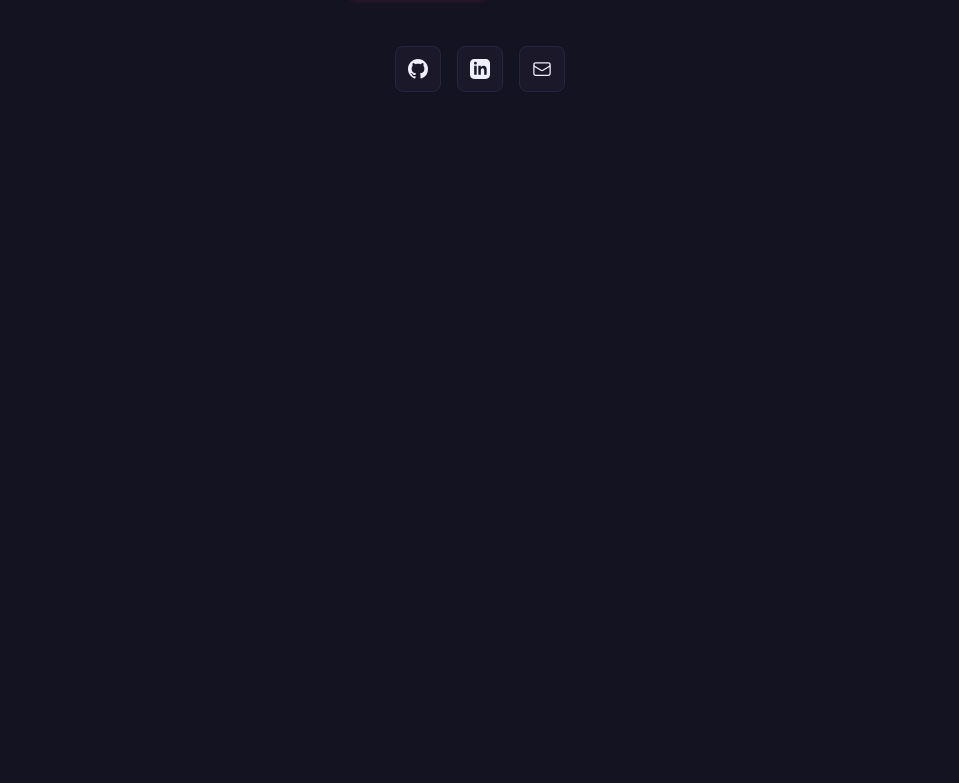
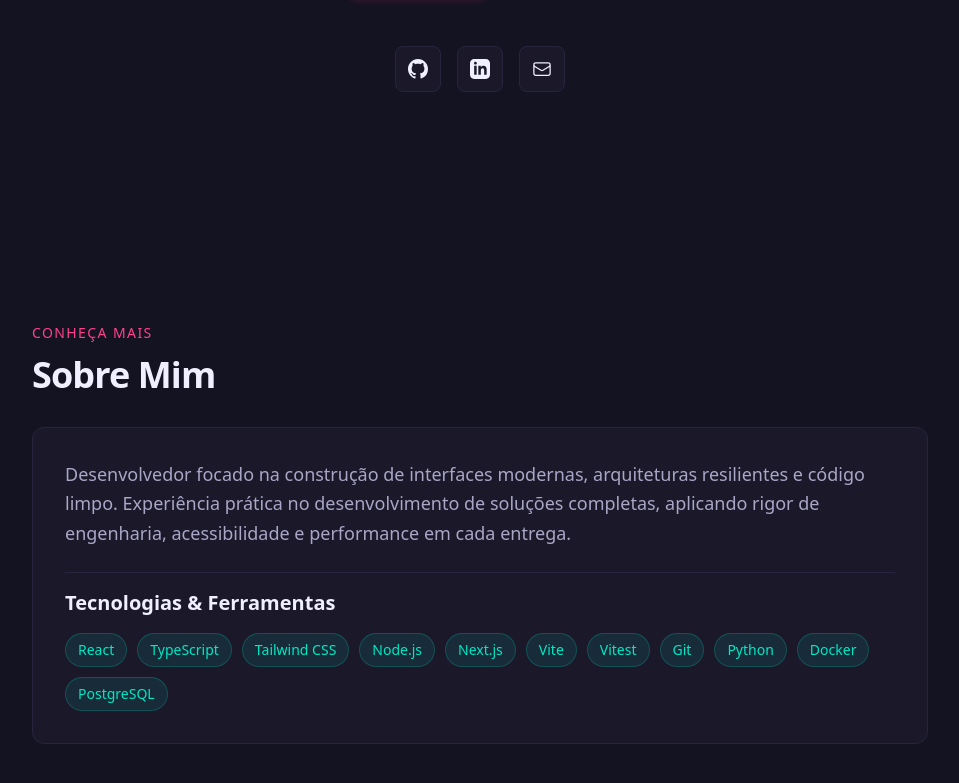
Before and after one commit to rafael-rodrigues01/portfolio, a React (Vite) app: page / in a window 1280 px wide. Shown: the part 469-1252 px from the top of the page, without its empty margins (160-1119 px from the left). Before the commit the page ends 800 px from the top, so only its background shows below. Built offline with nearby package versions, Linux system fonts and the light colour scheme.

Commit message:
feat: implement about section with skills list passing spec 02 tests

```diff
--- /dev/null
+++ b/specs/02-about-section.md
@@ -0,0 +1,46 @@
+# Spec 02: Seção Sobre Mim (AboutSection)
+
+**Status:** Concluído (Testes passando)
+
+## 1. Objetivo
+Apresentar informações detalhadas sobre a trajetória, formação e foco profissional de Rafael Rodrigues, além de exibir as principais competências técnicas / stack tecnológica de forma visual, estruturada e acessível, mapeada para a âncora `#about`.
+
+## 2. Contratos & Tipos
+- **Tipagem:** [`ProfileInfo`](file:///C:/dev/projects/Portfolio-rafael/src/types/index.ts) definida em `src/types/index.ts`, contemplando os campos:
+  - `aboutBio`: string contendo a biografia expandida (ou array de parágrafos/blocos de texto para formatação semântica).
+  - `skills`: array de strings (`string[]`) contendo as competências e tecnologias da stack principal (ex.: React, TypeScript, Tailwind CSS, Node.js, etc.).
+- **Fonte de Dados:** [`profileData`](file:///C:/dev/projects/Portfolio-rafael/src/data/profile.ts) importada de `src/data/profile.ts`.
+
+## 3. Requisitos Funcionais
+- [ ] Conter a âncora de navegação e identificador com `id="about"`.
+- [ ] Exibir o título da seção através de um heading semântico `<h2>` (ex.: "Sobre Mim").
+- [ ] Renderizar o conteúdo da biografia expandida a partir de `profileData.aboutBio` (ou estrutura equivalente desacoplada).
+- [ ] Renderizar a lista de competências técnicas / stack a partir de `profileData.skills` em formato de lista ou grid de badges/cards.
+
+## 4. Requisitos Não-Funcionais, Design & Acessibilidade (a11y)
+- **Estrutura & Semântica:**
+  - Seção envolvida em tag `<section id="about" aria-label="Sobre Mim">`.
+  - Heading de nível 2 (`<h2>`) para o título da seção.
+  - Subtítulo ou heading `<h3>` para a seção de competências (ex.: "Tecnologias & Ferramentas").
+  - A lista de habilidades deve utilizar elementos semânticos de lista (`<ul>` e `<li>`) para suporte adequado a leitores de tela.
+- **Design & Paleta (Tema Radical):**
+  - **Container:** `max-w-4xl mx-auto px-6 py-20 md:py-28`.
+  - **Cards & Contêineres:** `bg-[#1a1829] border border-[#27253d] rounded-xl p-6 md:p-8`.
+  - **Tipografia:**
+    - Título da seção: `text-[#f0efff] font-bold tracking-tight text-3xl sm:text-4xl`.
+    - Textos da biografia: `text-[#a9a6c6] leading-relaxed text-base sm:text-lg space-y-4`.
+    - Título do bloco de habilidades: `text-[#f0efff] font-semibold text-xl`.
+  - **Badges de Tecnologias:**
+    - `bg-[#00e8c6]/10 text-[#00e8c6] border border-[#00e8c6]/20 text-xs sm:text-sm px-3 py-1.5 rounded-full font-medium transition-all hover:border-[#00e8c6]/50`.
+- **Responsividade:**
+  - Layout mobile-first fluido com espaçamentos proporcionais em resoluções móveis e desktops (`sm:`, `md:`, `lg:`).
+
+## 5. Critérios de Aceite (Definição para Vitest & React Testing Library)
+1. **Identificação da Seção e Acessibilidade:**
+   - Deve renderizar uma tag `<section>` com `id="about"` e acessível pelo `role="region"` com nome associado a "Sobre Mim" (`aria-label="Sobre Mim"`).
+   - Deve renderizar um heading de nível 2 (`<h2>`) com o texto "Sobre Mim" (case-insensitive).
+2. **Renderização de Biografia:**
+   - Deve renderizar o texto correspondente à biografia detalhada (`aboutBio`) proveniente de `profileData`.
+3. **Renderização de Competências (Skills):**
+   - Deve renderizar cada item presente na lista `profileData.skills` dentro de elementos semânticos de lista (`<li>`), contendo o nome exato da tecnologia.
+   - Deve conter um heading acessível de nível 3 (`<h3>`) identificando a seção de habilidades/stack.
--- a/src/App.tsx
+++ b/src/App.tsx
@@ -1,9 +1,11 @@
 import { HeroSection } from './sections/HeroSection'
+import { AboutSection } from './sections/AboutSection'
 
 function App() {
   return (
     <main className="min-h-screen bg-[#141321] text-[#f0efff]">
       <HeroSection />
+      <AboutSection />
     </main>
   )
 }
--- a/src/data/profile.ts
+++ b/src/data/profile.ts
@@ -10,6 +10,20 @@ export const profileData: ProfileInfo = {
     linkedin: 'https://www.linkedin.com/in/rafaelrodriguesdev/',
     email: 'rahrodrigues.dev@gmail.com',
   },
+  aboutBio: 'Desenvolvedor focado na construção de interfaces modernas, arquiteturas resilientes e código limpo. Experiência prática no desenvolvimento de soluções completas, aplicando rigor de engenharia, acessibilidade e performance em cada entrega.',
+  skills: [
+    'React',
+    'TypeScript',
+    'Tailwind CSS',
+    'Node.js',
+    'Next.js',
+    'Vite',
+    'Vitest',
+    'Git',
+    'Python',
+    'Docker',
+    'PostgreSQL',
+  ],
 }
 
 export const projectsData: Project[] = [
--- /dev/null
+++ b/src/sections/AboutSection.tsx
@@ -0,0 +1,48 @@
+import React from 'react'
+import { profileData } from '../data/profile'
+
+export const AboutSection: React.FC = () => {
+  const { aboutBio, skills } = profileData
+
+  return (
+    <section
+      id="about"
+      aria-label="Sobre Mim"
+      className="flex flex-col items-center justify-center py-20 px-6 md:py-28"
+    >
+      <div className="w-full max-w-4xl mx-auto space-y-8">
+        <div className="space-y-3">
+          <p className="text-sm font-medium tracking-widest text-[#fe428e] uppercase">
+            Conheça mais
+          </p>
+          <h2 className="text-3xl font-bold tracking-tight text-[#f0efff] sm:text-4xl">
+            Sobre Mim
+          </h2>
+        </div>
+
+        <div className="bg-[#1a1829] border border-[#27253d] rounded-xl p-6 md:p-8 space-y-6">
+          <p className="text-base text-[#a9a6c6] leading-relaxed sm:text-lg">
+            {aboutBio}
+          </p>
+
+          <div className="space-y-4 pt-4 border-t border-[#27253d]">
+            <h3 className="text-xl font-semibold text-[#f0efff]">
+              Tecnologias & Ferramentas
+            </h3>
+
+            <ul className="flex flex-wrap gap-2.5">
+              {skills.map((skill) => (
+                <li
+                  key={skill}
+                  className="bg-[#00e8c6]/10 text-[#00e8c6] border border-[#00e8c6]/20 text-xs sm:text-sm px-3 py-1.5 rounded-full font-medium transition-all hover:border-[#00e8c6]/50"
+                >
+                  {skill}
+                </li>
+              ))}
+            </ul>
+          </div>
+        </div>
+      </div>
+    </section>
+  )
+}
--- a/src/types/index.ts
+++ b/src/types/index.ts
@@ -12,6 +12,8 @@ export interface ProfileInfo {
   name: string
   role: string
   bio: string
+  aboutBio: string
+  skills: string[]
   location: string
   socialLinks: {
     github: string
```
Also changed, not shown: 2 other files (tests, documents, lock files or other folders).
